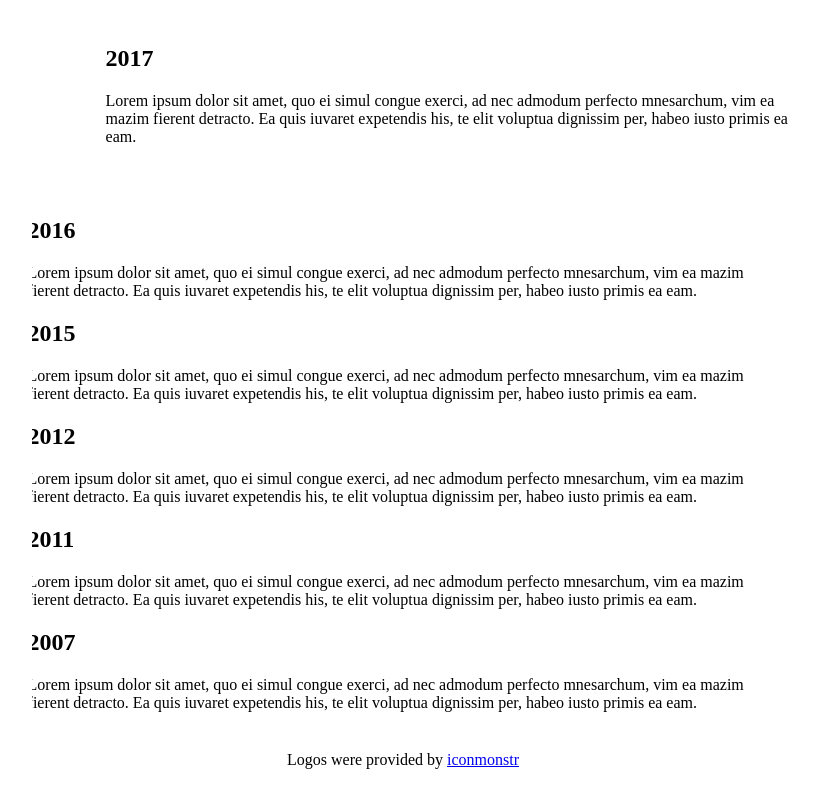
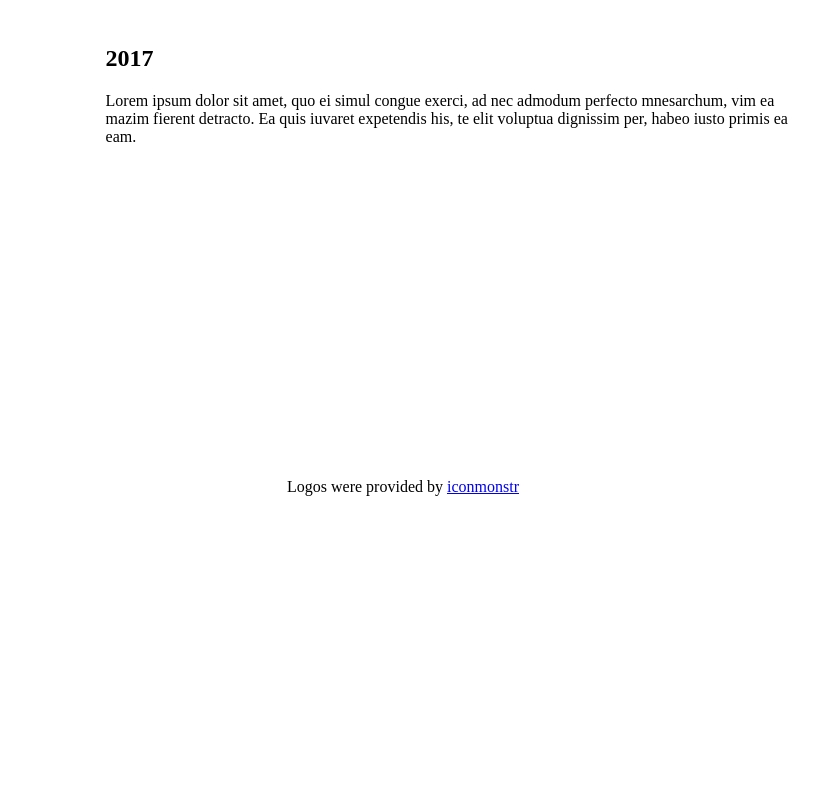
Before and after one commit to durid-ah/durid-ah.github.io, a Next.js app: page /resume in a window 1280 px wide. Shown: the part 298-1098 px from the top of the page, without its empty margins (237-1056 px from the left). After the commit the page ends 825 px from the top, so only its background shows below. Built offline with nearby package versions, Linux system fonts and the light colour scheme.

Commit message:
finishing touches of the day

```diff
--- a/pages/resume.tsx
+++ b/pages/resume.tsx
@@ -35,39 +35,7 @@ export default function Resume({jobList}: ResumeProps) {
             </section>
             <section className={styles.timelineSection}>
                <div className={styles.timeline}>
-                  <div className={styles.container}>
-                     <JobCard/>
-                  </div>
-                  <div className={styles.container}>
-                     <div className={styles.content}>
-                        <h2>2016</h2>
-                        <p>Lorem ipsum dolor sit amet, quo ei simul congue exerci, ad nec admodum perfecto mnesarchum, vim ea mazim fierent detracto. Ea quis iuvaret expetendis his, te elit voluptua dignissim per, habeo iusto primis ea eam.</p>
-                     </div>
-                  </div>
-                  <div className={styles.container}>
-                     <div className={styles.content}>
-                        <h2>2015</h2>
-                        <p>Lorem ipsum dolor sit amet, quo ei simul congue exerci, ad nec admodum perfecto mnesarchum, vim ea mazim fierent detracto. Ea quis iuvaret expetendis his, te elit voluptua dignissim per, habeo iusto primis ea eam.</p>
-                     </div>
-                  </div>
-                  <div className={styles.container}>
-                     <div className={styles.content}>
-                        <h2>2012</h2>
-                        <p>Lorem ipsum dolor sit amet, quo ei simul congue exerci, ad nec admodum perfecto mnesarchum, vim ea mazim fierent detracto. Ea quis iuvaret expetendis his, te elit voluptua dignissim per, habeo iusto primis ea eam.</p>
-                     </div>
-                  </div>
-                  <div className={styles.container}>
-                     <div className={styles.content}>
-                        <h2>2011</h2>
-                        <p>Lorem ipsum dolor sit amet, quo ei simul congue exerci, ad nec admodum perfecto mnesarchum, vim ea mazim fierent detracto. Ea quis iuvaret expetendis his, te elit voluptua dignissim per, habeo iusto primis ea eam.</p>
-                     </div>
-                  </div>
-                  <div className={styles.container}>
-                     <div className={styles.content}>
-                        <h2>2007</h2>
-                        <p>Lorem ipsum dolor sit amet, quo ei simul congue exerci, ad nec admodum perfecto mnesarchum, vim ea mazim fierent detracto. Ea quis iuvaret expetendis his, te elit voluptua dignissim per, habeo iusto primis ea eam.</p>
-                     </div>
-                  </div>
+                  {jobList.map((job, idx) => (<JobCard/>))}
                </div>
             </section>
          </main>
--- a/styles/Resume.module.css
+++ b/styles/Resume.module.css
@@ -3,6 +3,7 @@
    display: flex;
    flex-direction: column;
    align-items: center;
+   min-height: 88.5vh;
 }
 
 .title {
```
Also changed, not shown: lib/project_parser.ts (+4 -4 lines).
